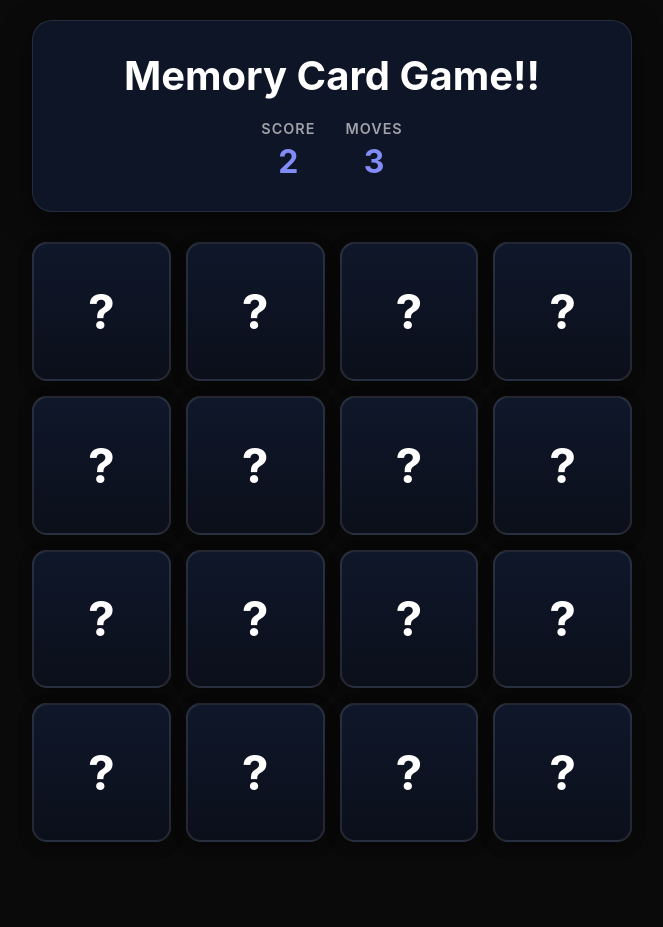
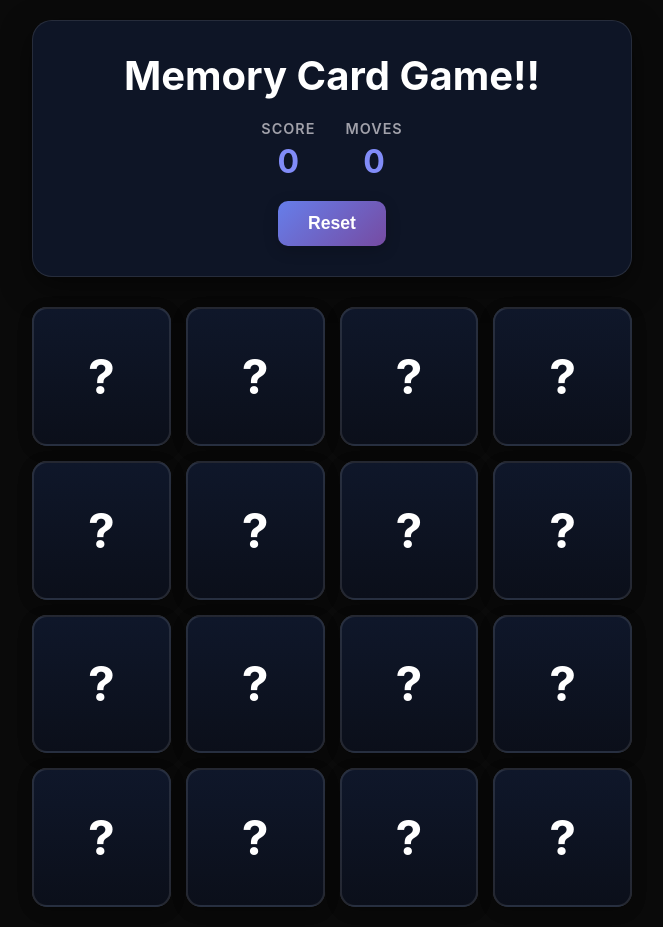
Before and after one commit to khaled2447/Learning-react, a React (Vite) app in the folder Memory-Card-Game/: page / in a window 1280 px wide. Shown: the whole page, without its empty margins (308-971 px from the left). Before the commit the page ends 862 px from the top, so only its background shows below. Built offline with nearby package versions, Linux system fonts and the light colour scheme.

Commit message:
Game mostly complete Minus win message

```diff
--- a/Memory-Card-Game/src/App.jsx
+++ b/Memory-Card-Game/src/App.jsx
@@ -9,11 +9,26 @@ function App() {
 
   const [cards, setcards] = useState(() => [])
   const [flippedCards, setFlippedCards] = useState(() => [])
+  const [matchedCards, setMatchedCards] = useState(() => [])
+
+  const [score, setScore] = useState(() => 0)
+  const [moves, setMoves] = useState(() => 0)
+
+  const [isLocked, setLock] = useState(() => false)
+
+    const shuffleArray = (array) => {
+    const shuffled = [...array];
+    for (let i = shuffled.length - 1; i > 0; i--) {
+      const j = Math.floor(Math.random() * (i + 1));
+      [shuffled[i], shuffled[j]] = [shuffled[j], shuffled[i]];
+    }
+    return shuffled;
+  };
 
   const initializeGame = () => {
-    //shuffle TODO
+    const huffledcards = shuffleArray(cardValues)
 
-    const finalcards = cardValues.map((value, index) => (
+    const finalcards = huffledcards.map((value, index) => (
       {
         id: index,
         value,
@@ -21,6 +36,10 @@ function App() {
         isMatched: false,
       }))
     setcards(finalcards);
+    setScore(0)
+    setMoves(0)
+    setFlippedCards([])
+    setMatchedCards([])
   }
 
   useEffect(
@@ -30,7 +49,7 @@ function App() {
   )
 
   const handleOnclick = (card) => {
-    if(card.isFlipped || card.isMatched){
+    if(card.isFlipped || card.isMatched || isLocked){
       return;
     }
     const newcards = cards.map((c) => {
@@ -45,12 +64,27 @@ function App() {
     setFlippedCards(newFlippedCards)
 
     if(flippedCards.length === 1){
+      setLock(true)
       const firstCard = cards[flippedCards[0]]
       if(firstCard.value === card.value){
-    } else {
-
+        setTimeout(() => {
+          const NewmatchedCards = [...matchedCards, card.id, firstCard.id]
+          setMatchedCards(NewmatchedCards)
+          const ToggleMatchedCards = newcards.map((c) => {
+            if (NewmatchedCards.includes(c.id)){
+              return {...c, isMatched: true}
+            }
+          return c;
+          })
+          setcards(ToggleMatchedCards)
+          setFlippedCards([]);
+          setLock(false)
+        }, 500)
+          setMoves(prev => prev+1)
+        setScore(prev => prev+1)
+      } else {
       setTimeout(() => {
-        const flipCardsBack = newcards.map((c) => {
+        const flipCardsBack = cards.map((c) => {
         if(flippedCards.includes(c.id) || c.id === card.id){
           return {...c, isFlipped: false}
         }
@@ -58,14 +92,16 @@ function App() {
       })
       setcards(flipCardsBack);
       setFlippedCards([]);
-      }, 1000);
+      setLock(false)
+      }, 500);
+      setMoves(prev => prev+1)
     }
   }
 }
 
 
   return <div className="app">
-    <GameHeader score={2} moves={3} />
+    <GameHeader score={score} moves={moves} onReset={initializeGame}/>
 
     <div className="cards-grid">
       {cards.map((card) => (
--- a/Memory-Card-Game/src/components/Card.jsx
+++ b/Memory-Card-Game/src/components/Card.jsx
@@ -1,6 +1,6 @@
 export const Card = ({card, onClick}) => {
     return(
-    <div className={`card ${card.isFlipped ? 'flipped' : ''}`} onClick={() => onClick(card)}>
+    <div className={`card ${card.isFlipped ? 'flipped' : ''} ${card.isMatched ? 'matched' : ''}`} onClick={() => onClick(card)}>
         <div className="card-front">?</div>
         <div className="card-back">{card.value}</div>
     </div>
--- a/Memory-Card-Game/src/components/GameHeader.jsx
+++ b/Memory-Card-Game/src/components/GameHeader.jsx
@@ -1,5 +1,5 @@
 
-export const GameHeader = ({score, moves}) => {
+export const GameHeader = ({score, moves, onReset}) => {
     return <div className="game-header">
         <h1>Memory Card Game!!</h1>
         <div className="stats">
@@ -12,5 +12,6 @@ export const GameHeader = ({score, moves}) => {
                 <span className="stat-value">{moves}</span>
             </div>
         </div>
+        <button className="reset-btn" onClick={onReset}>Reset</button>
     </div>
 }
```
